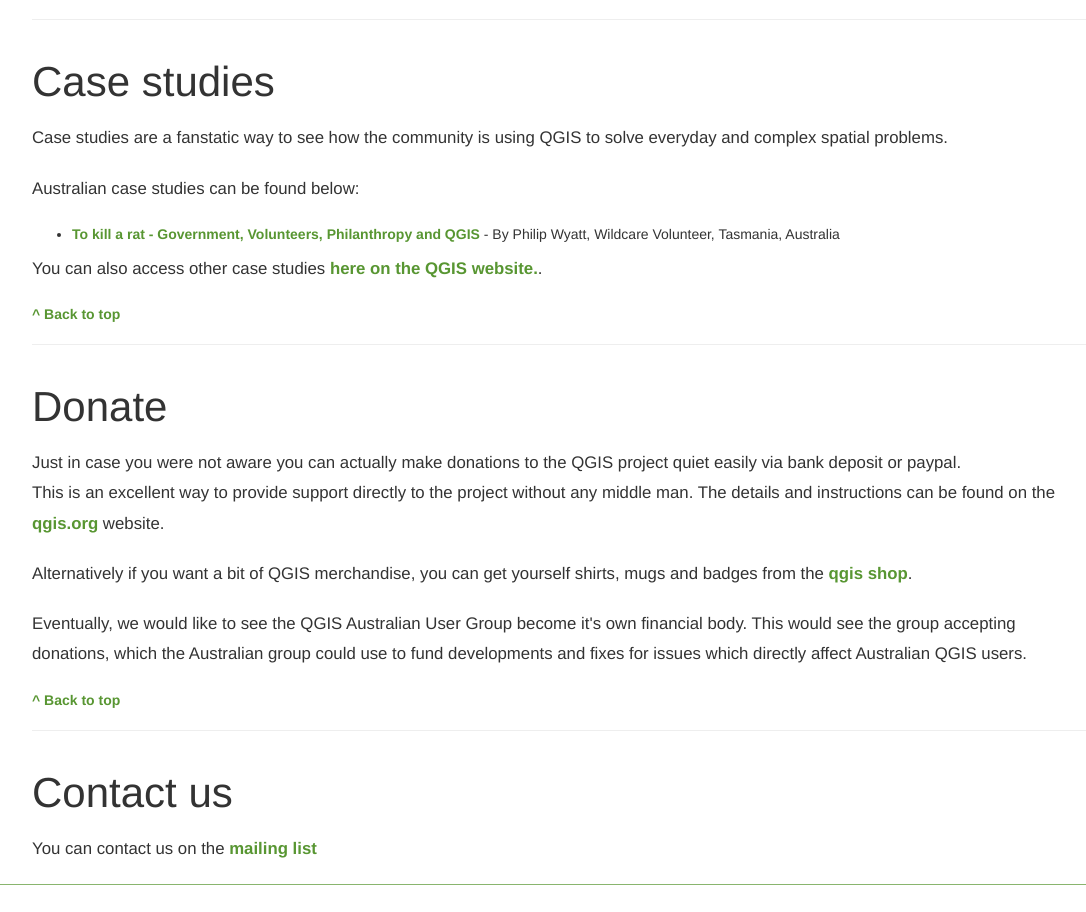
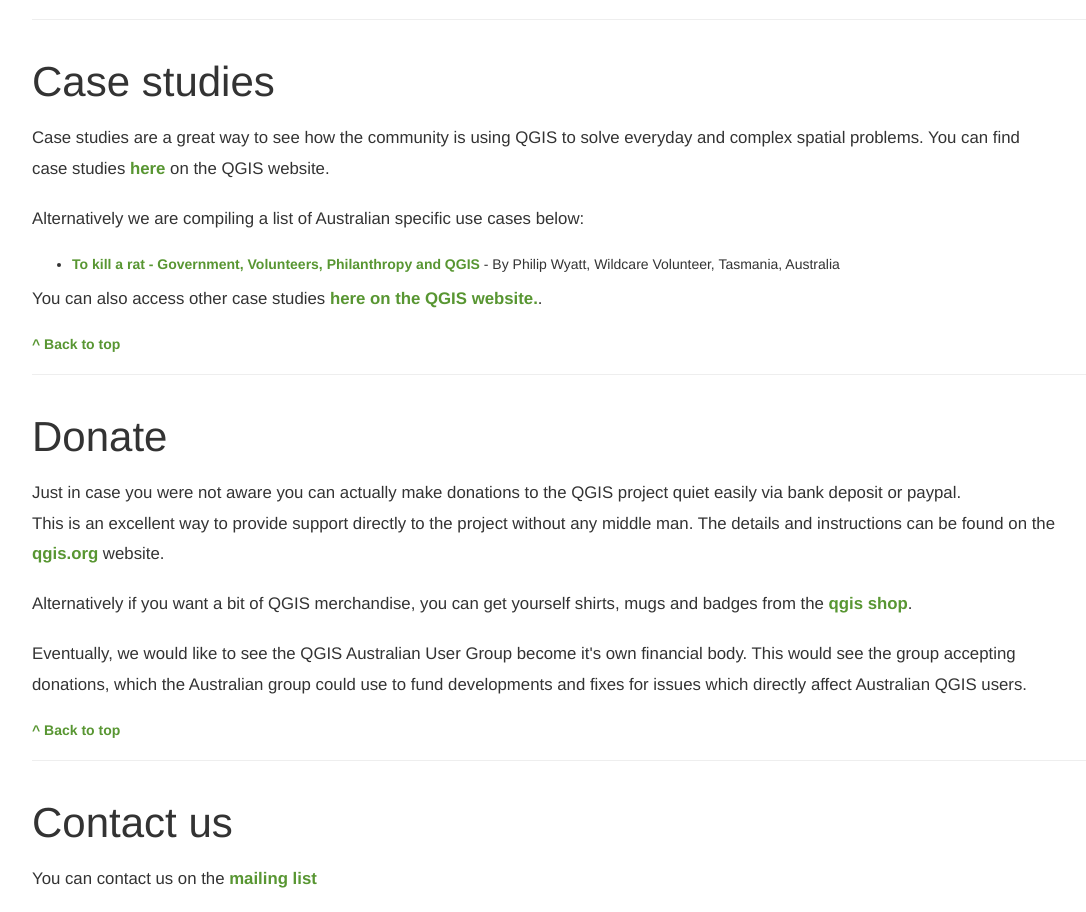
Before and after one commit to qgis-id/qgis-id.github.io, a plain HTML site: page index.html in a window 1280 px wide. Shown: the part 1920-2832 px from the top of the page, without its empty margins (68-1154 px from the left). Drawn offline with nearby package versions, Linux system fonts and the light colour scheme.

Commit message:
Update case study

```diff
--- a/index.html
+++ b/index.html
@@ -234,10 +234,10 @@
           <div class="featurette">
             <h2 class="featurette-heading"><span class="muted">Case studies</span></h2>
             <p class="lead">
-				Case studies are a fanstatic way to see how the community is using QGIS to solve everyday and complex spatial problems.
+				Case studies are a great way to see how the community is using QGIS to solve everyday and complex spatial problems. You can find case studies <a href="http://qgis.org/en/site/about/case_studies/index.html">here</a> on the QGIS website.
 			</p>
 			<p class="lead">
-				Australian case studies can be found below:
+				Alternatively we are compiling a list of Australian specific use cases below:
 				<ul>
 					<li><a target="_blank" href="https://docs.google.com/document/d/13VnA76hzO-I5UfqYGZPew7nyQdCDwVgDRTx75afk0Ag/view">To kill a rat - Government, Volunteers, Philanthropy and QGIS</a> - By Philip Wyatt, Wildcare Volunteer, Tasmania, Australia</li>
 				</ul>
```
